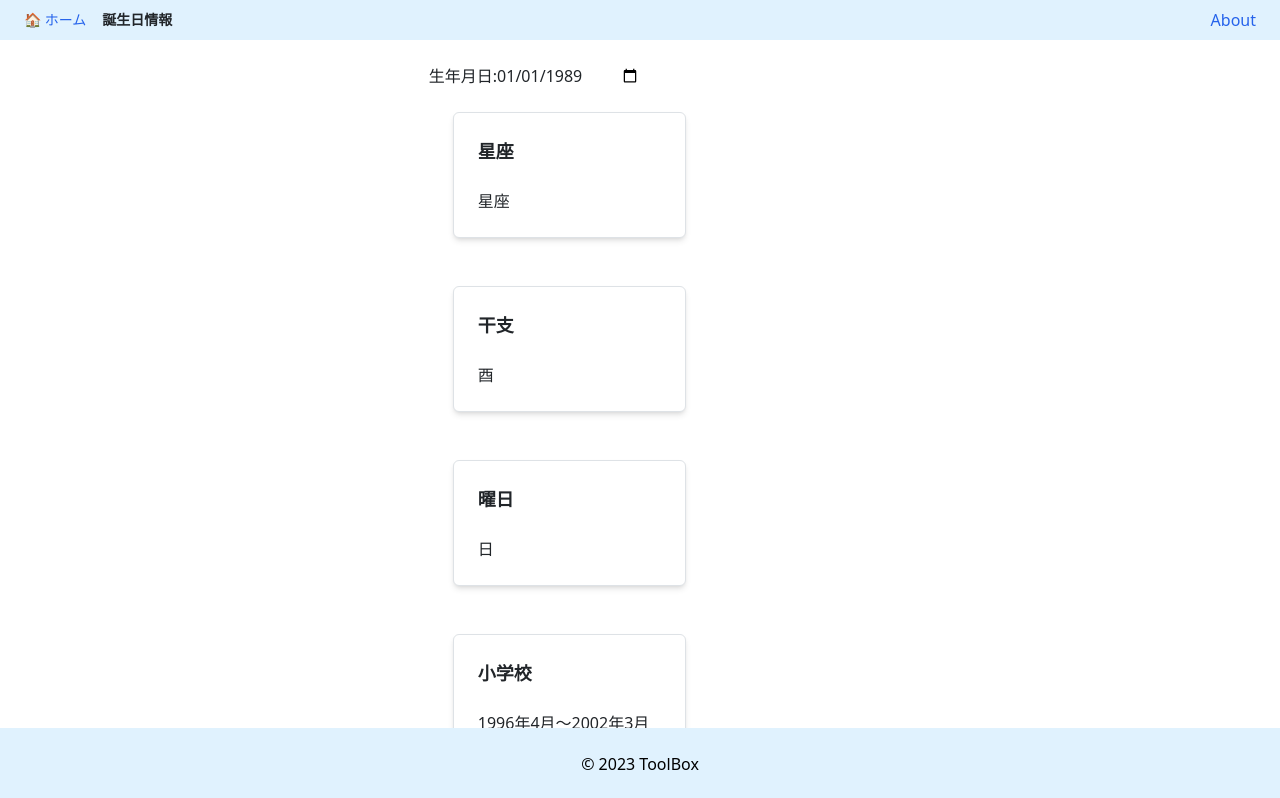
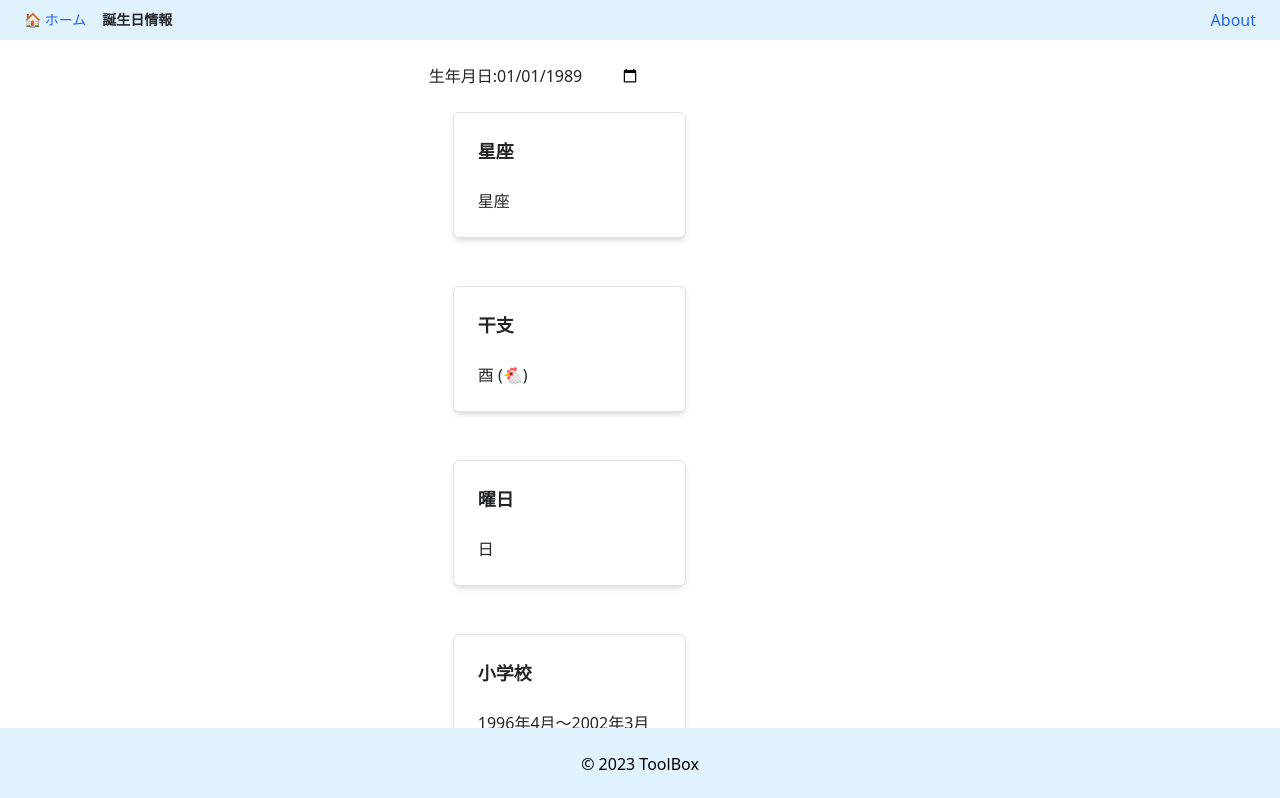
Before and after one commit to foresukecom/toolbox, a Vue app: page /birthdate-info in a window 1280 px wide. Shown: the top 798 px of the page. Built offline with nearby package versions, Linux system fonts and the light colour scheme; no server answers.

Commit message:
function: 絵文字追加

```diff
--- a/src/views/BirthdateInfo.vue
+++ b/src/views/BirthdateInfo.vue
@@ -57,7 +57,20 @@ export default {
       birthdate: '1989-01-01',
       result: null,
       universityDuration: 4,
-      zodiacSigns: ['子', '丑', '寅', '卯', '辰', '巳', '午', '未', '申', '酉', '戌', '亥'],
+      zodiacSigns: {
+        '子': '子 (🐭)',
+        '丑': '丑 (🐮)',
+        '寅': '寅 (🐯)',
+        '卯': '卯 (🐰)',
+        '辰': '辰 (🐲)',
+        '巳': '巳 (🐍)',
+        '午': '午 (🐴)',
+        '未': '未 (🐑)',
+        '申': '申 (🐵)',
+        '酉': '酉 (🐔)',
+        '戌': '戌 (🐶)',
+        '亥': '亥 (🐗)'
+      },
       daysOfWeek: ['日', '月', '火', '水', '木', '金']
     }
   },
@@ -102,7 +115,8 @@ export default {
       this.result = result;
     },
     getZodiacSign(year) {
-      return this.zodiacSigns[year % 12];
+      const signs = Object.keys(this.zodiacSigns);
+      return this.zodiacSigns[signs[year % 12]];
     },
     toJapaneseEra: function (year) {
       if (year < 1926) {
```
